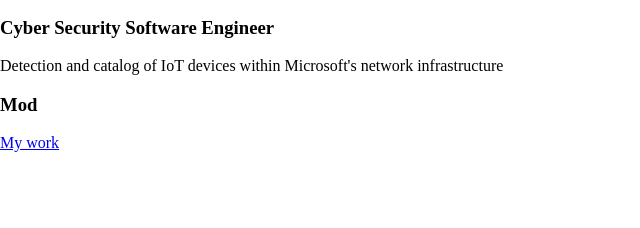
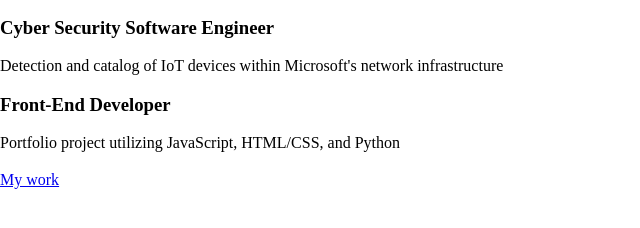
Before and after one commit to medelalan/Portfolio, a plain HTML site: page index.html in a window 1280 px wide. Shown: the part 328-556 px from the top of the page, without its empty margins (0-640 px from the left). Drawn offline with nearby package versions, Linux system fonts and the light colour scheme.

Commit message:
Adding to the services section

```diff
--- a/index.html
+++ b/index.html
@@ -45,8 +45,8 @@
             </div>
 
             <div class="service">
-                <h3>Mod</h3>
-                <p></p>
+                <h3>Front-End Developer</h3>
+                <p>Portfolio project utilizing JavaScript, HTML/CSS, and Python</p>
             </div>
 
             <div class="service">
```
